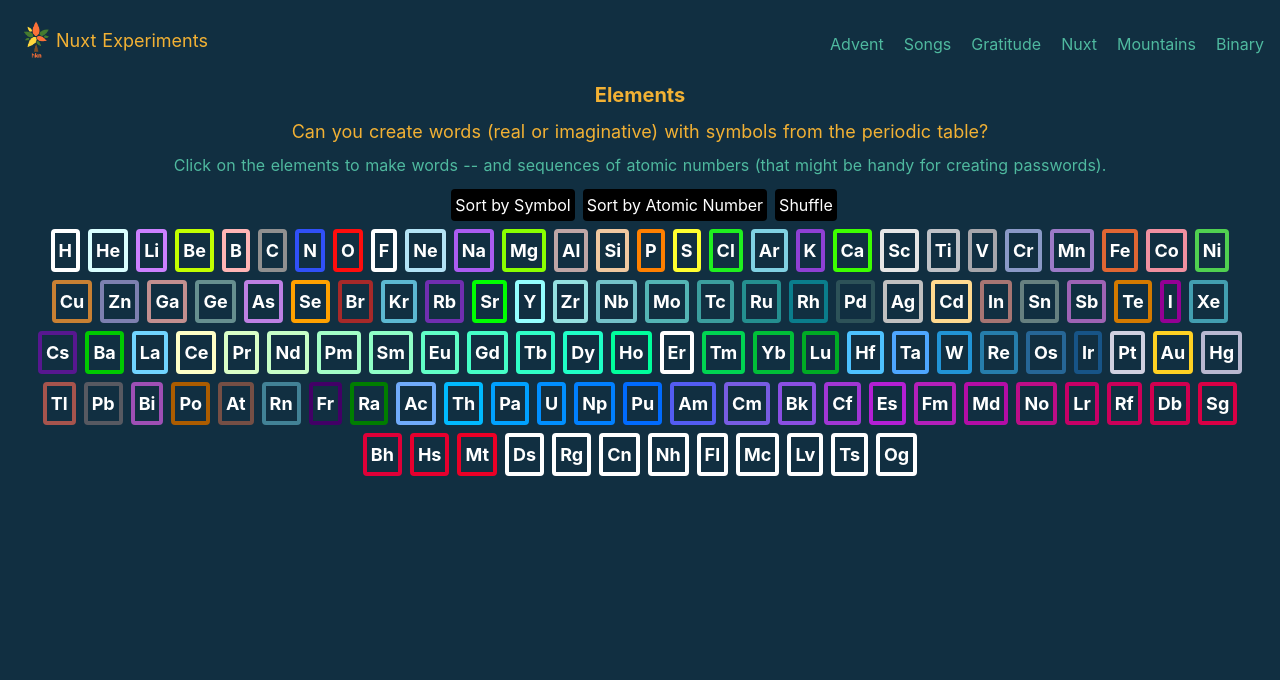
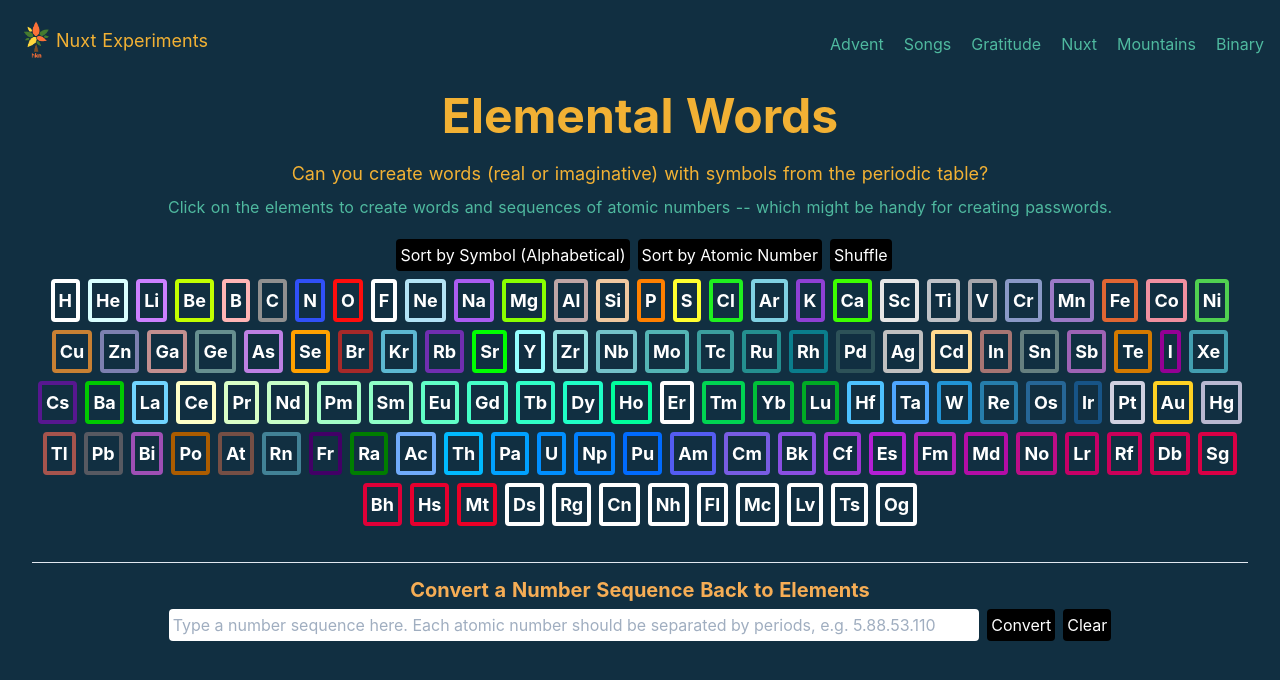
Before and after one commit to ethyl2/nuxt-experiment, a Nuxt app: page /elements in a window 1280 px wide. Shown: the top 680 px of the page. Built offline with nearby package versions, Linux system fonts and the light colour scheme.

Commit message:
Feat: Adds functionality to convert atomic numbers to symbols

```diff
--- a/pages/elements.vue
+++ b/pages/elements.vue
@@ -1,21 +1,23 @@
 <template>
   <div class="m-4">
-    <h1 class="mx-auto text-xl font-bold text-center mb-2">Elements</h1>
+    <h1 class="mx-auto text-5xl font-bold text-center mb-2">Elemental Words</h1>
     <h2 class="mx-auto text-lg text-center mb-2">
       Can you create words (real or imaginative) with symbols from the periodic
       table?
     </h2>
-    <h3 class="text-base text-center mb-2">
-      Click on the elements to make words -- and sequences of atomic numbers
-      (that might be handy for creating passwords).
+    <h3 class="text-base text-center mb-4">
+      Click on the elements to create words and sequences of atomic numbers --
+      which might be handy for creating passwords.
     </h3>
+
+    <!-- Sorting -->
     <div class="flex flex-wrap justify-center">
       <button
         type="button"
         class="bg-black text-white rounded p-1 ml-3 mr-1 my-1 hover:bg-gray-700"
         @click="sortElementsBy('symbol')"
       >
-        Sort by Symbol
+        Sort by Symbol (Alphabetical)
       </button>
       <button
         type="button"
@@ -33,6 +35,7 @@
       </button>
     </div>
 
+    <!-- Buttons for Periodic Elements -->
     <div class="flex flex-wrap justify-center">
       <button
         v-for="element in elements"
@@ -46,13 +49,20 @@
       </button>
     </div>
 
-    <div
-      v-if="elementString"
-      class="flex justify-center items-center space-x-4"
-    >
+    <!-- Display Results of Making Word -->
+    <div v-if="elementString" class="flex flex-col justify-center items-center">
       <h3 class="text-3xl text-center font-bold my-2">
         {{ elementString }}
       </h3>
+      <input id="element-string" v-model="elementString" type="hidden" />
+      <div class="flex flex-wrap justify-center items-center">
+        <button
+          type="button"
+          class="bg-black text-white rounded p-1 m-1 hover:bg-gray-700"
+          @click="copyElementString"
+        >
+          Copy Word
+        </button>
         <button
           type="button"
           class="bg-black text-white rounded p-1 m-1 hover:bg-gray-700"
@@ -61,12 +71,14 @@
           Clear
         </button>
       </div>
+    </div>
 
-    <div class="flex flex-wrap justify-center">
+    <div class="flex flex-wrap justify-center my-2">
       <div
         v-for="element in selectedElements"
         :key="element.atomicNumber"
-        class="relative bg-white rounded border-black border-2 p-1 m-1 w-32 h-32 flex flex-col"
+        class="relative bg-white rounded p-1 m-1 w-32 h-32 flex flex-col"
+        :style="{ border: `2px solid #${element.cpkHexColor}` }"
       >
         <p
           class="absolute text-right text-xs text-black my-0 ml-0 mr-1 p-0 top-0.5 right-0"
@@ -89,9 +101,82 @@
         </p>
       </div>
     </div>
-    <p v-if="numberString" class="text-white text-lg text-center font-bold">
+
+    <div v-if="numberString" class="flex justify-center items-center space-x-4">
+      <p class="text-white text-lg text-center font-bold">
         {{ numberString }}
       </p>
+      <input id="number-string" v-model="numberString" type="hidden" />
+      <button
+        type="button"
+        class="bg-black text-white rounded p-1 m-1 hover:bg-gray-700"
+        @click="copyNumberString"
+      >
+        Copy Numbers
+      </button>
+    </div>
+
+    <!-- Convert Atomic Numbers to Symbols -->
+    <form
+      class="flex flex-col justify-center items-center mt-6 pt-3 border-t"
+      @submit.prevent="convertNumbersToElements"
+    >
+      <label
+        for="number-input"
+        class="text-center mx-auto w-full font-bold text-xl text-orange-400"
+        >Convert a Number Sequence Back to Elements</label
+      >
+      <div class="flex items-center justify-center space-x-2 w-full">
+        <input
+          id="number-input"
+          v-model="numberInput"
+          type="text"
+          class="text-black p-1 w-4/6 rounded"
+          placeholder="Type a number sequence here. Each atomic number should be separated by periods, e.g. 5.88.53.110"
+          required
+        />
+        <button
+          type="submit"
+          class="bg-black text-white rounded p-1 m-1 hover:bg-gray-700"
+        >
+          Convert
+        </button>
+        <button
+          type="button"
+          class="bg-black text-white rounded p-1 m-1 hover:bg-gray-700"
+          @click="clearNumberInput"
+        >
+          Clear
+        </button>
+      </div>
+
+      <p v-if="errorMessage" class="text-red-700">
+        {{ errorMessage }}
+      </p>
+      <h3 v-if="numberResult" class="text-3xl text-center font-bold my-2">
+        {{ numberResult }}
+      </h3>
+    </form>
+    <div class="flex flex-wrap justify-center">
+      <div
+        v-for="element in numberResultArray"
+        :key="element.atomicNumber"
+        class="relative bg-white rounded p-1 m-1 w-20 h-20 flex flex-col"
+        :style="{ border: `4px solid #${element.cpkHexColor}` }"
+      >
+        <p
+          class="absolute text-right text-xs text-black my-0 ml-0 mr-1 p-0 top-0.5 right-0"
+        >
+          {{ element.atomicNumber }}
+        </p>
+        <p class="text-black text-center text-3xl font-bold m-0 p-0">
+          {{ element.symbol }}
+        </p>
+        <p class="text-black text-center text-xs m-0 p-0">
+          {{ element.name }}
+        </p>
+      </div>
+    </div>
   </div>
 </template>
 
@@ -105,6 +190,10 @@ export default {
       selectedElements: [],
       elementString: '',
       numberString: '',
+      numberInput: '',
+      numberResult: '',
+      errorMessage: '',
+      numberResultArray: [],
       elements: [
         {
           atomicNumber: 1,
@@ -2705,6 +2794,11 @@ export default {
       ],
     }
   },
+  watch: {
+    numberInput() {
+      this.errorMessage = ''
+    },
+  },
   methods: {
     selectElement(element) {
       this.selectedElement = element
@@ -2727,6 +2821,53 @@ export default {
       this.numberString = ''
       this.elementString = ''
     },
+    copyElementString() {
+      const textToCopy = document.querySelector('#element-string')
+      textToCopy.setAttribute('type', 'text')
+      textToCopy.select()
+      document.execCommand('copy')
+      textToCopy.setAttribute('type', 'hidden')
+      window.getSelection().removeAllRanges()
+    },
+    copyNumberString() {
+      const textToCopy = document.querySelector('#number-string')
+      textToCopy.setAttribute('type', 'text')
+      textToCopy.select()
+      document.execCommand('copy')
+      textToCopy.setAttribute('type', 'hidden')
+      window.getSelection().removeAllRanges()
+    },
+    convertNumbersToElements() {
+      this.numberResultArray = []
+      const allowedChars = /^[0-9.]+$/
+      if (this.numberInput.match(allowedChars)) {
+        const nums = this.numberInput.split('.')
+        let result = ''
+        nums.forEach((num) => {
+          if (num <= 118) {
+            const currentElement = this.elements.find(
+              (element) => element.atomicNumber === parseInt(num)
+            )
+            if (currentElement) {
+              result += currentElement.symbol.toLowerCase()
+              this.numberResultArray.push(currentElement)
+            }
+          } else {
+            this.errorMessage =
+              'Sorry, the highest atomic number we can handle is 118. Please check your sequence and try again.'
+          }
+        })
+        this.numberResult = result
+      } else {
+        this.errorMessage =
+          'Sorry, your sequence was not formatted correctly. Please check your sequence and try again.'
+      }
+    },
+    clearNumberInput() {
+      this.numberResult = ''
+      this.numberResultArray = []
+      this.numberInput = ''
+    },
   },
 }
 </script>
```
Lines whose indentation alone changed are shown as unchanged.
